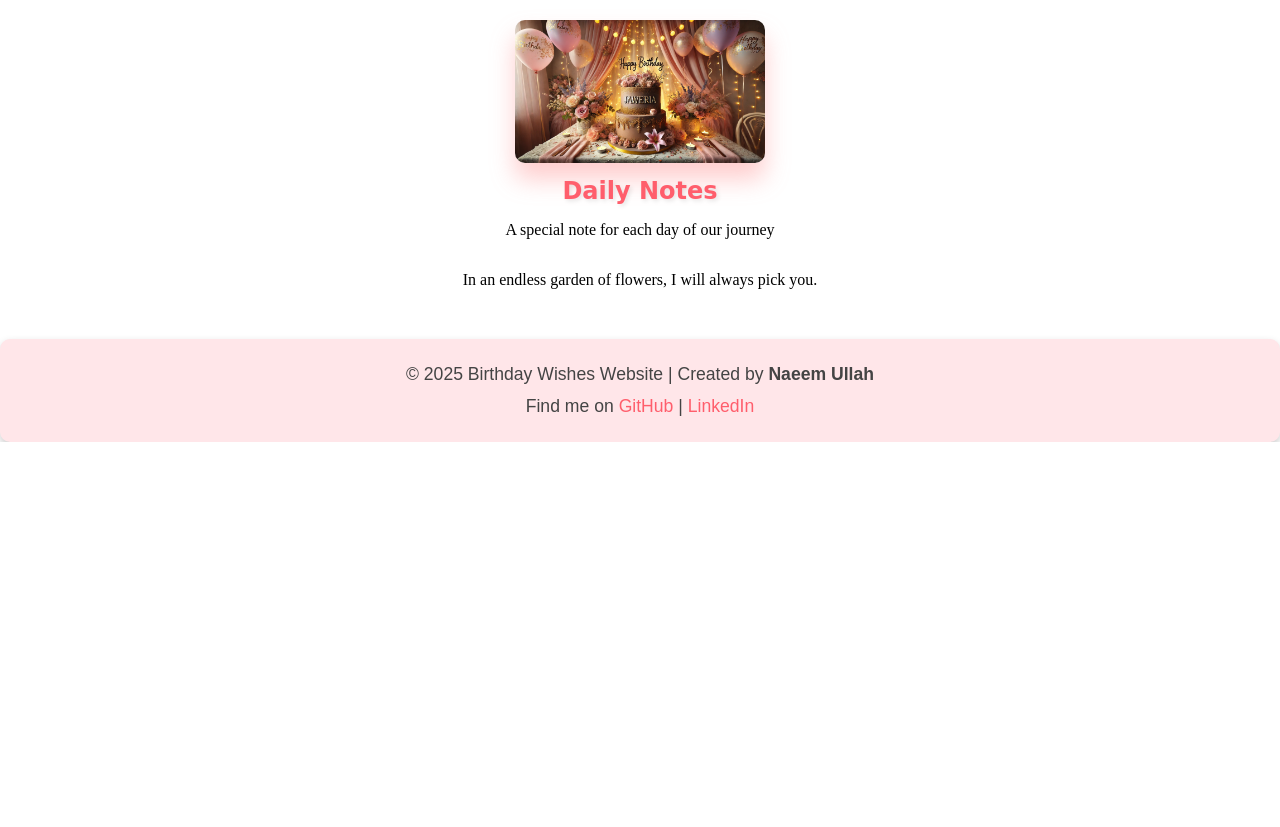
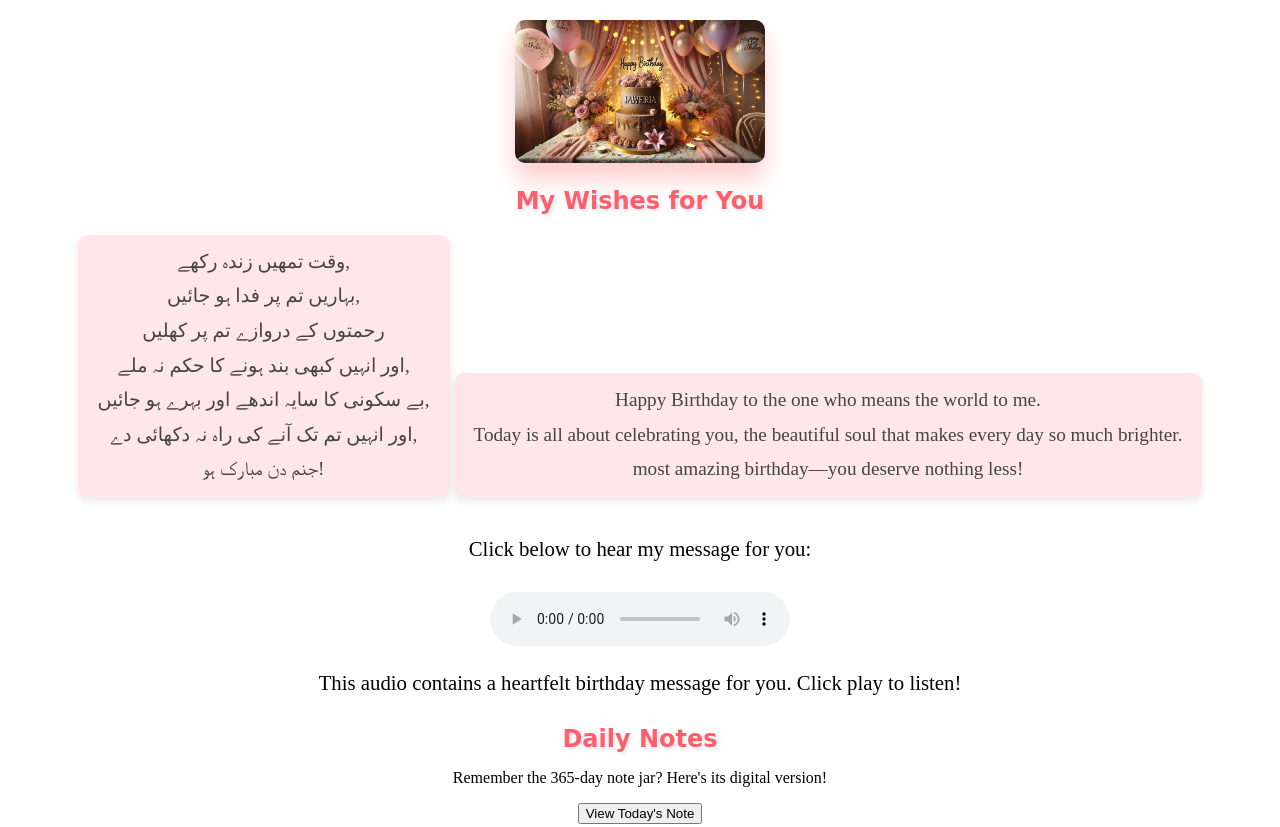
Before and after one commit to someonetooo/bd_wish, a plain HTML site: page index.html in a window 1280 px wide. Shown: the top 827 px of the page. Before the commit the page ends 800 px from the top, so only its background shows below. Drawn offline with Linux system fonts and the light colour scheme.

Commit message:
Update index.html

```diff
--- a/index.html
+++ b/index.html
@@ -9,22 +9,46 @@
 </head>
 <body>
   <div class="container">
-    <!-- Remove any empty divs or unnecessary white space -->
-
     <!-- Cake and Balloons Section -->
     <section class="celebration">
       <img src="image.webp" alt="Birthday Celebration with Cake and Balloons" class="cake">
     </section>
 
-    <!-- Rest of the existing content remains the same -->
+    <!-- Wishes Section -->
+    <section class="wishes">
+      <h2>My Wishes for You</h2>
+      <p class="urdu-wish">
+        وقت تمھیں زندہ رکھے,<br>
+        بہاریں تم پر فدا ہو جائیں,<br>
+        رحمتوں کے دروازے تم پر کھلیں<br>
+        اور انہیں کبھی بند ہونے کا حکم نہ ملے,<br>
+        بے سکونی کا سایہ اندھے اور بہرے ہو جائیں,<br>
+        اور انہیں تم تک آنے کی راہ نہ دکھائی دے,<br>
+        جنم دن مبارک ہو!
+      </p>
+      <p class="english-wish">
+        Happy Birthday to the one who means the world to me.<br>
+        Today is all about celebrating you, the beautiful soul that makes every day so much brighter.<br>
+        most amazing birthday—you deserve nothing less!
+      </p>
+    </section>
+
+    <!-- Audio Message Section -->
+    <section class="audio-message">
+      <p>Click below to hear my message for you:</p>
+      <audio controls>
+        <source src="ForU.mp3" type="audio/mpeg">
+        Your browser does not support the audio element.
+      </audio>
+      <p>This audio contains a heartfelt birthday message for you. Click play to listen!</p>
+    </section>
 
     <!-- Calendar Section -->
     <section class="calendar">
       <h2>Daily Notes</h2>
-      <p>A special note for each day of our journey</p>
-      <div id="calendar-container">
-        <div class="calendar-grid" id="calendar-grid"></div>
-      </div>
+      <p>Remember the 365-day note jar? Here's its digital version!</p>
+      <div class="calendar-grid" id="calendar-grid"></div>
+      <button id="view-note" data-note="This is a special note for today!">View Today's Note</button>
       <p>In an endless garden of flowers, I will always pick you.</p>
     </section>
   </div>
@@ -33,7 +57,6 @@
   <div id="note-modal" class="hidden">
     <div class="note-content">
       <span id="close-modal">&times;</span>
-      <h3 id="modal-date"></h3>
       <p id="note-text"></p>
     </div>
   </div>
```
